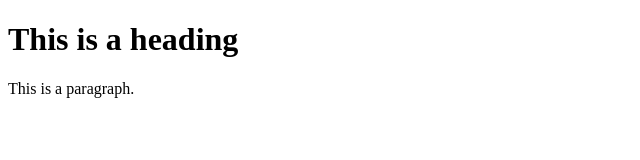
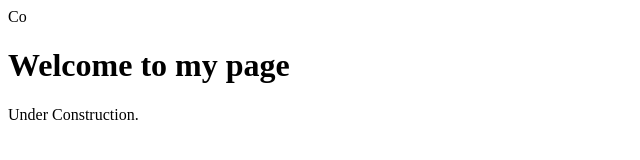
Before and after one commit to mohammad-jamshidi/Mohammad.Jamshidi, a plain HTML site: page index.html in a window 1280 px wide. Shown: the whole page, without its empty margins (0-640 px from the left). Drawn offline with Linux system fonts and the light colour scheme.

Commit message:
Update index.html

```diff
--- a/index.html
+++ b/index.html
@@ -1,12 +1,12 @@
-<!DOCTYPE html>
+Co<!DOCTYPE html>
 <html lang="en">
 <head>
   <title>Title of the document</title>
 </head>
 <body>
 
-<h1>This is a heading</h1>
-<p>This is a paragraph.</p>
+<h1>Welcome to my page</h1>
+<p>Under Construction.</p>
 
 </body>
 </html>
```
